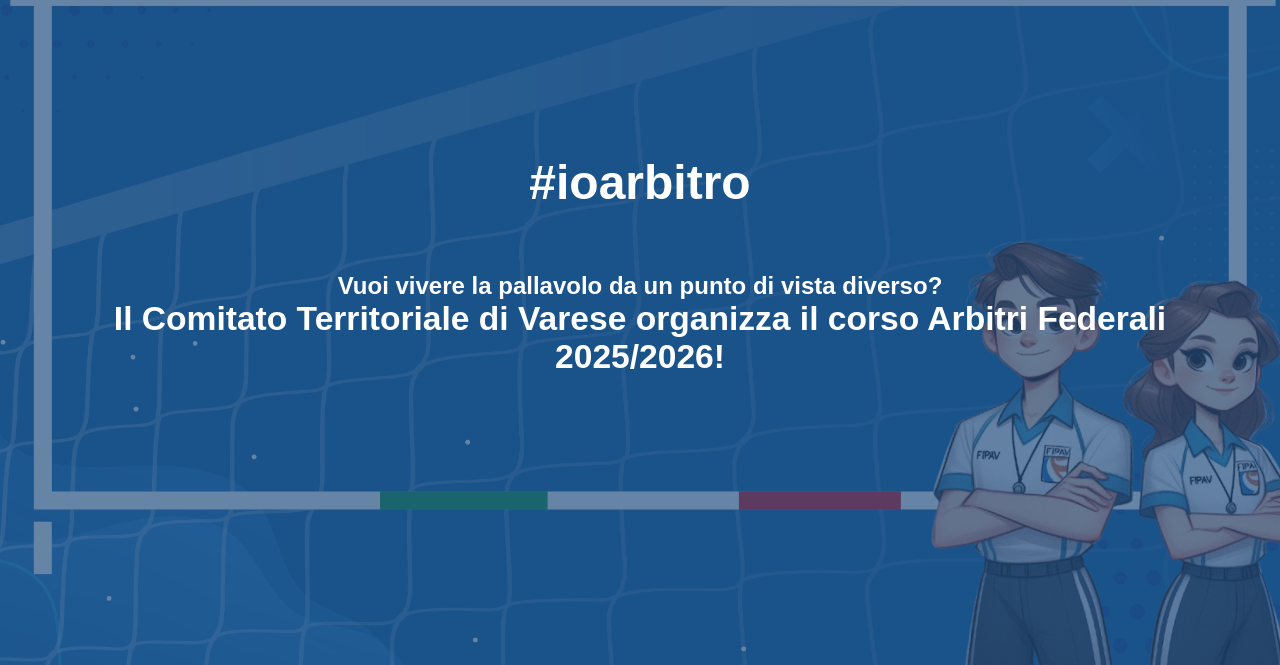
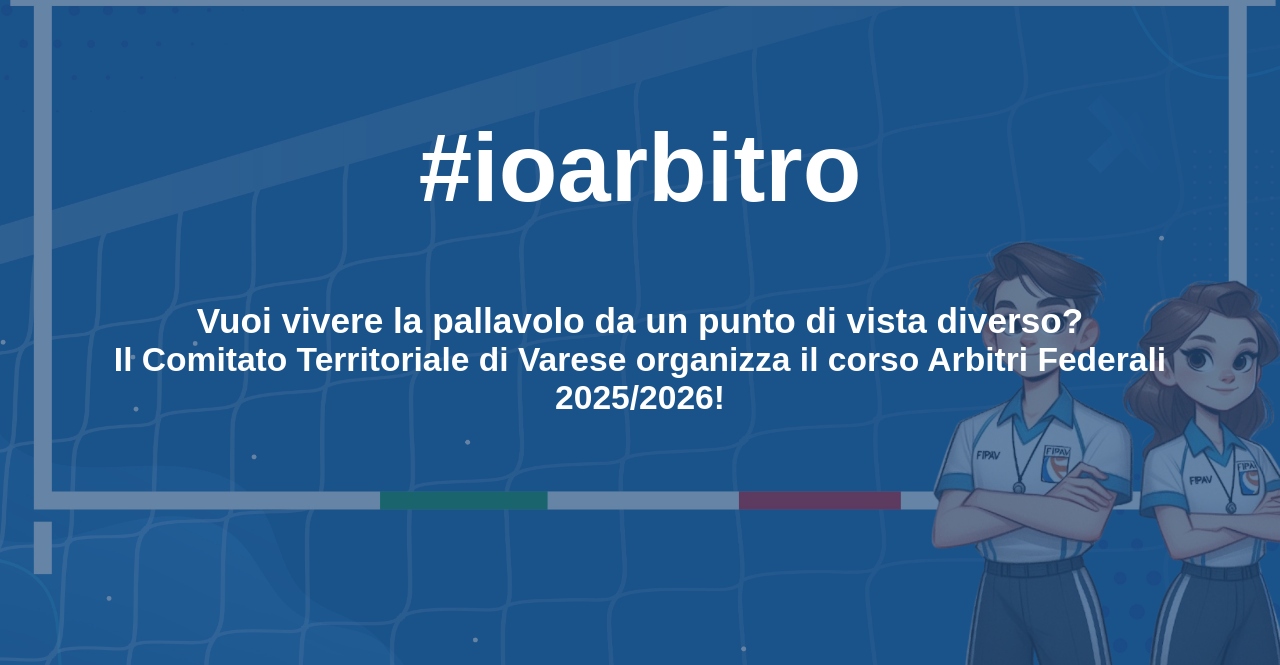
Before and after one commit to matteocheccacci/ioarbitro.github.io, a plain HTML site: page index.html in a window 1280 px wide. Shown: the part 135-800 px from the top of the page. Drawn offline with Linux system fonts and the light colour scheme; a web font is replaced by a local one.

Commit message:
graphical bug fix

```diff
--- a/style.css
+++ b/style.css
@@ -47,13 +47,13 @@ body {
 }
 
 .campaign {
-  font-size: 3rem;
+  font-size: 6rem;
   color: white;
 }
 
 .slogan {
-  font-size: 3.2rem;
-  margin-top: 0.5rem;
+  font-size: 2.2rem;
+  margin-top: 1.5rem;
   color: white;
 }
 
@@ -174,27 +174,6 @@ footer {
   color: #ffffff;
 }
 
-/* Media Query per dispositivi mobili (CORREZIONE LOGHI)
-@media screen and (max-width: 768px) {
-  .logo,
-  #logo2 {
-    width: 150px;
-    top: 10px;
-  }
-
-  .logo {
-    left: 10px;
-  }
-
-  #logo2 {
-    right: 10px;
-  }
-
-  .hero .overlay {
-    margin-top: 50px;
-  }
-*/
-
   .info {
     height: 40vh;
   }
@@ -207,11 +186,3 @@ footer {
   .hero {
     padding: 15px;
   }
-
-  .campaign {
-    font-size: 3rem;
-  }
-
-  .slogan {
-    font-size: 1.5rem;
-  }
```
